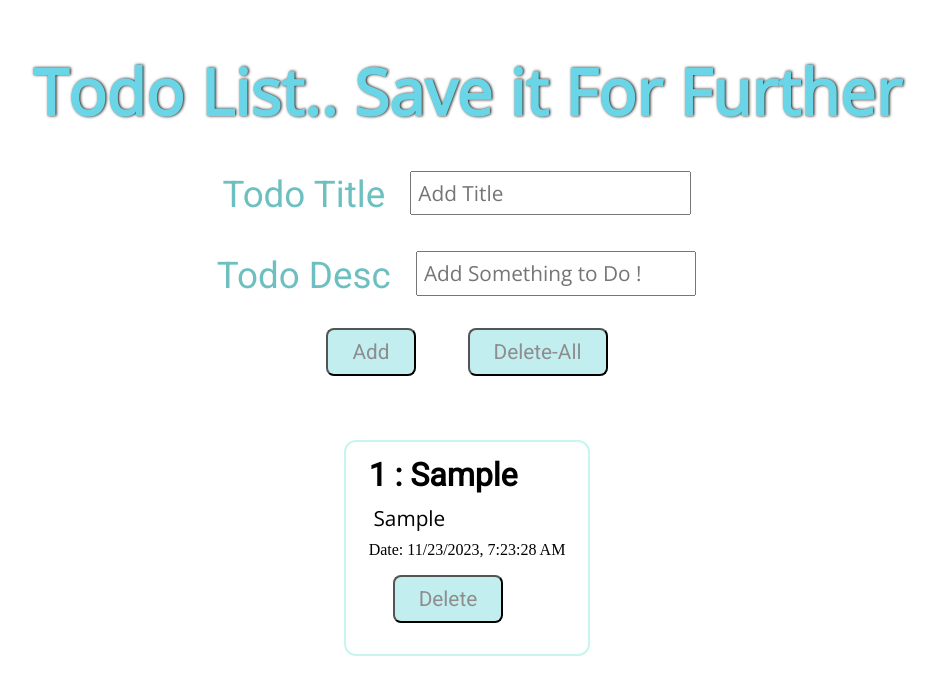
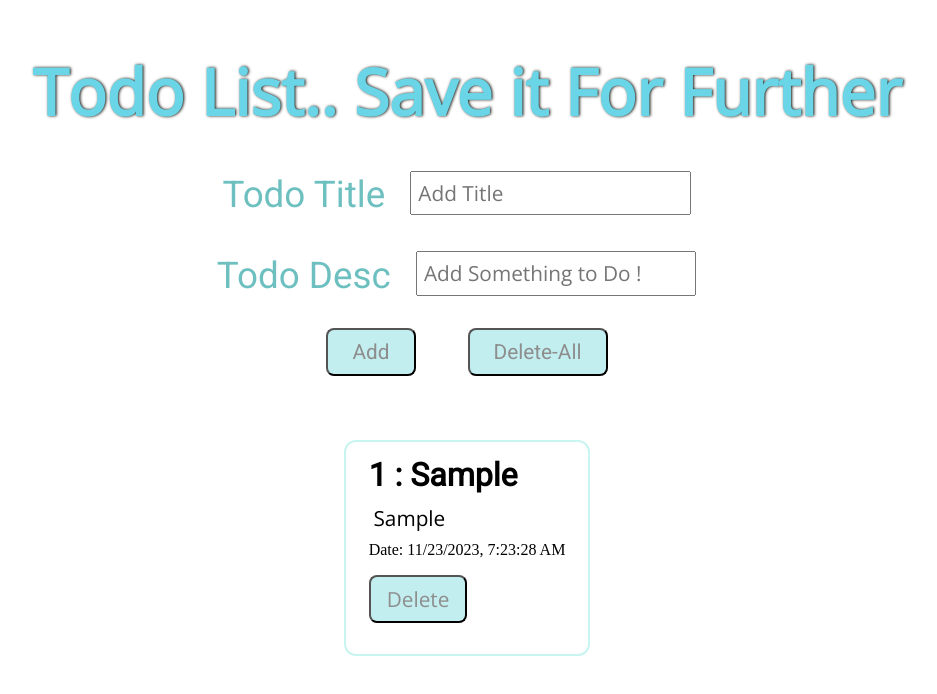
Before and after one commit to sahil-s-i/Todo-List-App, a plain HTML site: page index.html in a window 1280 px wide. Both pictures are taken after typing "Sample", "Sample" into the empty fields and a click on the button "Add". Shown: the whole page, without its empty margins (173-1110 px from the left). Drawn offline with nearby package versions, Linux system fonts and the light colour scheme.

Commit message:
Added font family to the delete btn and dlt option

```diff
--- a/style.css
+++ b/style.css
@@ -109,6 +109,7 @@
 }
 
 .todolist #dlt_btn {
-
-    /* font-family: 'Open Sans', sans-serif; */
+    padding: 0rem 1rem;
+    margin: 1rem 0rem;
+    font-family: 'Open Sans', sans-serif;
 }
```
